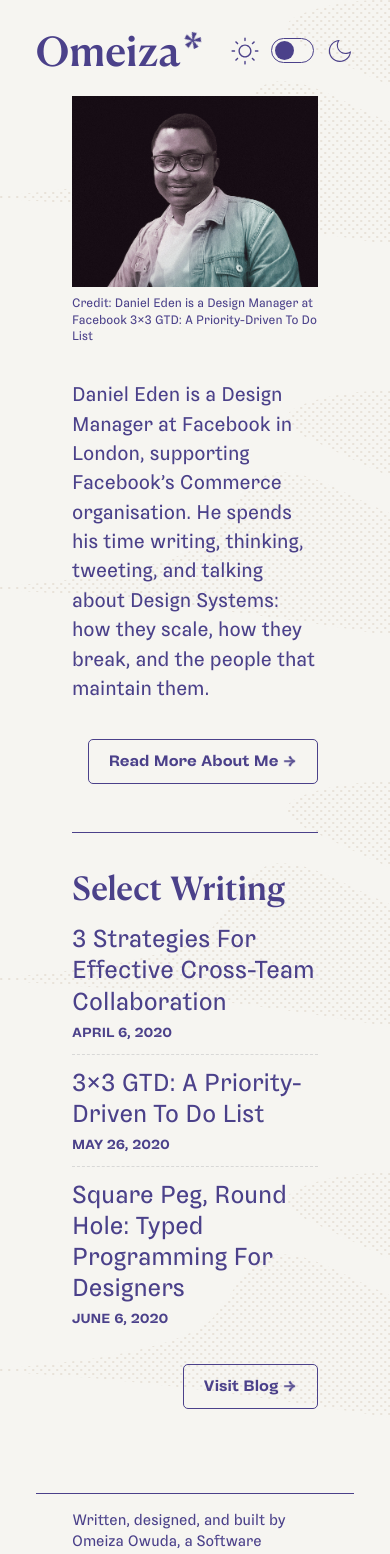
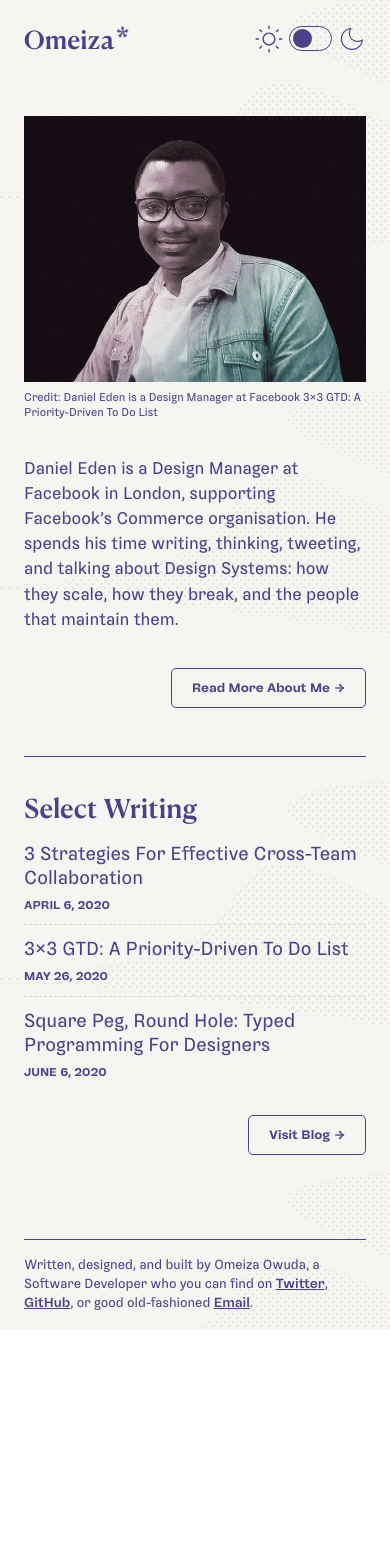
Before and after one commit to omeiza/omeizaowuda, a Next.js app: page / in a window 390 px wide. Shown: the top 1554 px of the page. After the commit the page ends 1329 px from the top, so only its background shows below. Built offline with nearby package versions, Linux system fonts and the light colour scheme.

Commit message:
Update vercel

```diff
--- a/pages/index.js
+++ b/pages/index.js
@@ -41,7 +41,6 @@ export default function Home() {
             <style jsx>{`
                 .about-section {
                     padding: var(--sp-xl) 0 0;
-
                 }
 
                 .about-section > div {
@@ -65,6 +64,16 @@ export default function Home() {
                     font-family: var(--font-sans);
                     line-height: 1.25;
                 }
+
+                @media (max-width: 50em) {
+                    .about-section {
+                        padding: 0;
+                    }
+
+                    .profile-img .img-caption {
+                        font-size: 12px;
+                    }
+                }
             `}</style>
         </>
     )
--- a/src/components/Footer.js
+++ b/src/components/Footer.js
@@ -16,6 +16,12 @@ const Footer = () => {
                     font-size: 16px;
                     font-weight: 400;
                     line-height: 1.35;
+                }
+
+                @media (max-width: 50em) {
+                    footer {
+                        font-size: 14px;
+                    }
                 }
 
                 .footer-info p {
--- a/src/components/Header.js
+++ b/src/components/Header.js
@@ -26,7 +26,6 @@ const Header = ({theme,  toggleTheme}) => {
                     position: fixed;
                     left: var(--sp-xl);
                     top: var(--sp-xl);
-
                 }
 
                 .header-text h1 {
@@ -68,6 +67,31 @@ const Header = ({theme,  toggleTheme}) => {
                         transform:rotate(360deg);
                     }
                 }
+
+                @media(max-width: 50em) {
+                    header {
+                        padding: var(--sp-l) 0;
+                        display: flex;
+                        justify-content: space-between;
+                    }
+
+                    .header-text {
+                        position: relative;
+                        left: unset;
+                        top: unset;
+                    }
+
+                    .header-text h1 {
+                        font-size: 25px;
+                        margin: 0;
+                    }
+
+                    .svg-star {
+                        top: 2px;
+                        width: 12px;
+                        right: -13px;
+                    }
+                }
             `}</style>
         </>
     )
--- a/src/components/LightSwitch.js
+++ b/src/components/LightSwitch.js
@@ -176,6 +176,18 @@ const LightSwitch = ({theme,  toggleTheme }) => {
                 .ic.dark-mode, .ic.light-mode {
                     margin-top: -2px;
                 }
+
+                @media(max-width: 50em) {
+                    .lightswitch {
+                        position: relative;
+                        top: unset;
+                        right: unset;
+                    }
+
+                    .toggle-theme {
+                        margin: 2px 6px 0;
+                    }
+                }
             `}</style>
         </>
     )
--- a/styles/Grid.module.scss
+++ b/styles/Grid.module.scss
@@ -20,3 +20,9 @@
 .centered {
     grid-column: var(--center-column);
 }
+
+@media(max-width: 50em) {
+    .wrapper {
+        grid-gap: 0;
+    }
+}
--- a/styles/List.module.scss
+++ b/styles/List.module.scss
@@ -1,5 +1,4 @@
-.articles,
-.experience {
+.articles {
     list-style: none;
     margin: 0;
     padding: 0;
@@ -16,6 +15,10 @@
             font-weight: 400;
             transition: color .2s;
 
+            @media (max-width: 50em) {
+                font-size: 20px;
+            }
+
             &:hover {
                 color: var(--text-color-hover);
             }
@@ -27,6 +30,10 @@
             font-weight: 700;
             font-size: 14px;
             font-family: var(--font-body);
+
+            @media (max-width: 50em) {
+                font-size: 12px;
+            }
         }
 
         &:first-of-type {
--- a/styles/buttons.scss
+++ b/styles/buttons.scss
@@ -24,3 +24,9 @@
         }
     }
 }
+
+@media (max-width: 50em) {
+    .button a {
+        font-size: 13px;
+    }
+}
--- a/styles/globals.scss
+++ b/styles/globals.scss
@@ -58,15 +58,17 @@ main {
     padding-right: var(--sp-xl);
 }
 
-main.light {
+main {
+    &.light {
         background-repeat: repeat;
         background-attachment: fixed;
         background-image: url(./../public/images/clouds-d40be1e467f402c7bb897652a961d95e9c1c62bde07b0766865d39423e42096d.svg);
     }
 
-main.dark {
+    &.dark {
         --background: #4b418a;
         --text-color: #f6f5f1;
+    }
 }
 
 a {
@@ -106,3 +108,23 @@ p {
     line-height: 1.4;
     font-size: 21px;
 }
+
+@media (max-width: 50em) {
+    main {
+        padding-left: var(--sp-l);
+        padding-right: var(--sp-l);
+    }
+
+    p {
+        font-size: 18px;
+    }
+
+    // Heading
+    h1 {
+        font-size: 36px;
+    }
+
+    h2 {
+        font-size: 26px;
+    }
+}
```
Lines whose indentation alone changed are shown as unchanged.
